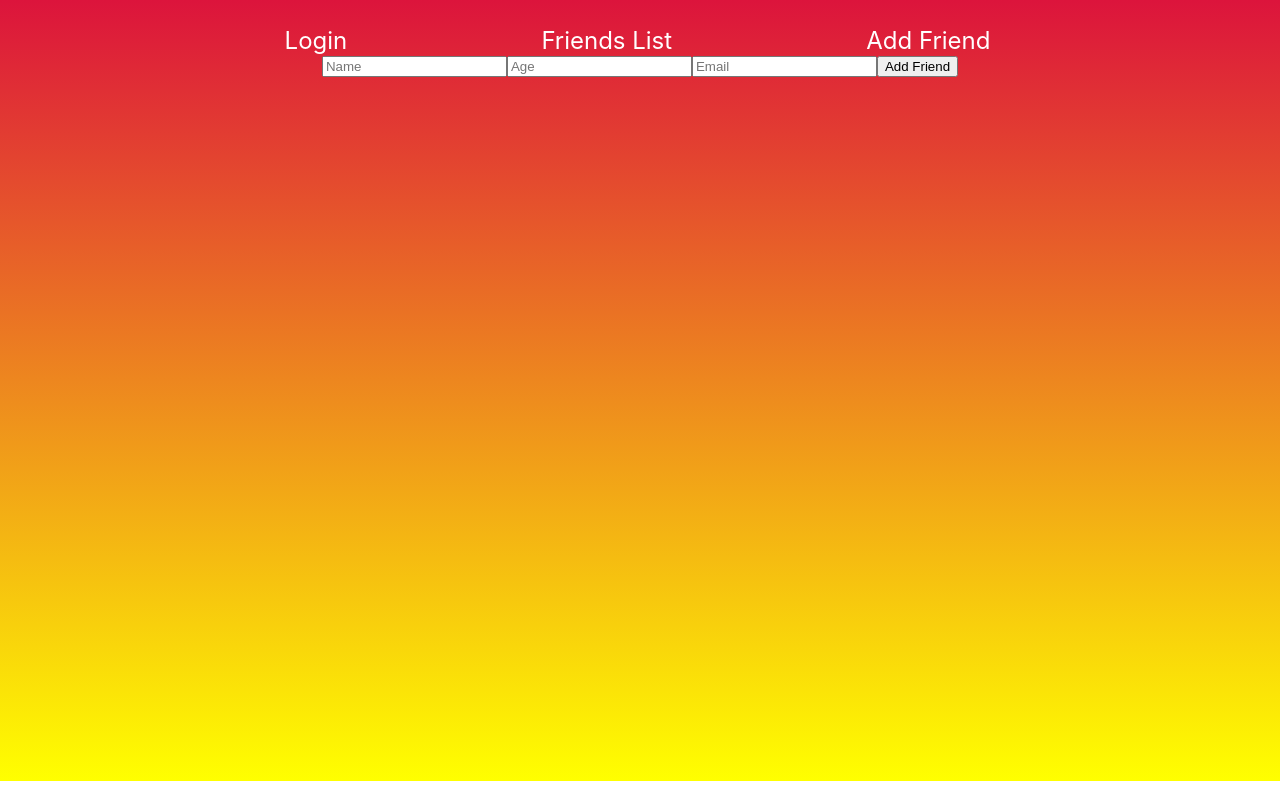
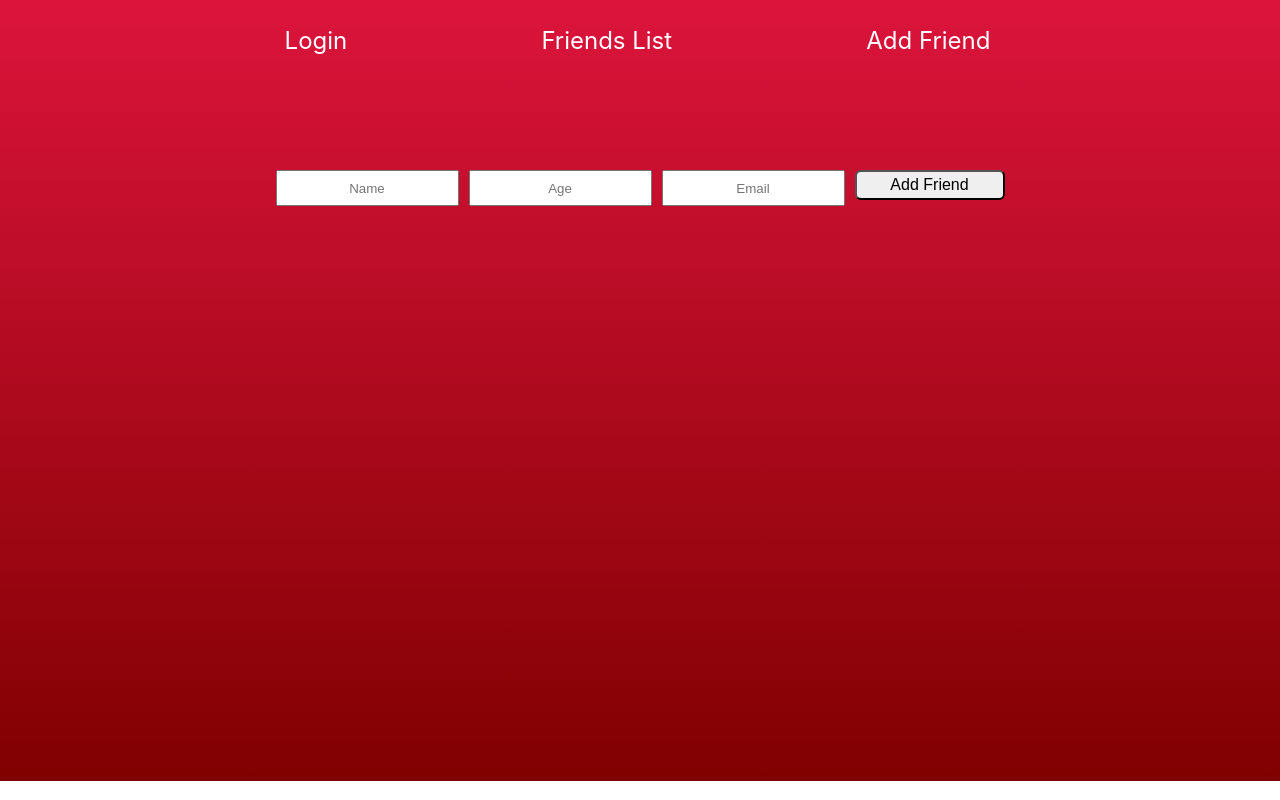
Before and after one commit to lambda-andrew/Redux-Friends, a React (Create React App) app in the folder friends/: page /friend-form in a window 1280 px wide. Built offline with nearby package versions, Linux system fonts and the light colour scheme; sample sign-in values are in the browser's storage.

Commit message:
styled friend form

```diff
--- a/friends/src/App.scss
+++ b/friends/src/App.scss
@@ -78,4 +78,29 @@
       }
     }
   }
+
+  .friendFormDiv {
+    margin-top: 2%;
+
+    form {
+      width: 900px;
+      display: flex;
+      justify-content: center;
+      margin-top: 10%;
+
+      input {
+        margin-right: 10px;
+        width: 175px;
+        height: 30px;
+        text-align: center;
+      }
+
+      button {
+        width: 150px;
+        height: 30px;
+        border-radius: 6px;
+        font-size: 1rem;
+      }
+    }
+  }
 }
--- a/friends/src/components/FriendForm.js
+++ b/friends/src/components/FriendForm.js
@@ -41,7 +41,7 @@ class FriendForm extends React.Component {
 
     render() {
         return (
-            <div>
+            <div className="friendFormDiv">
                     <form onSubmit={this.addFriend}>
                         <input
                             type="text"
--- a/friends/src/index.css
+++ b/friends/src/index.css
@@ -5,7 +5,7 @@ body {
     sans-serif;
   -webkit-font-smoothing: antialiased;
   -moz-osx-font-smoothing: grayscale;
-  background-image: linear-gradient(crimson, yellow);
+  background-image: linear-gradient(crimson, maroon);
   background-size: cover;
   background-repeat: no-repeat;
   height: 755px;
```
